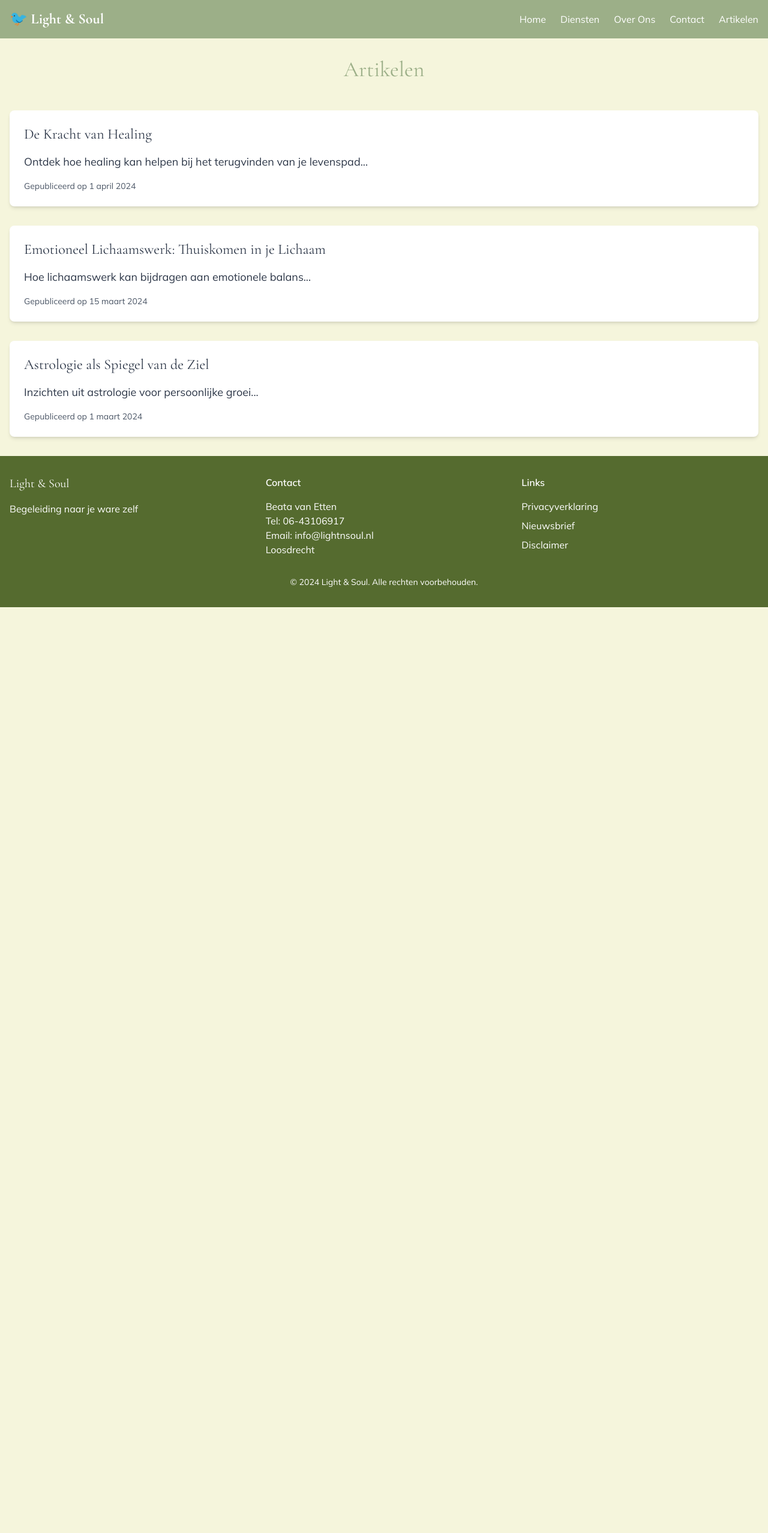
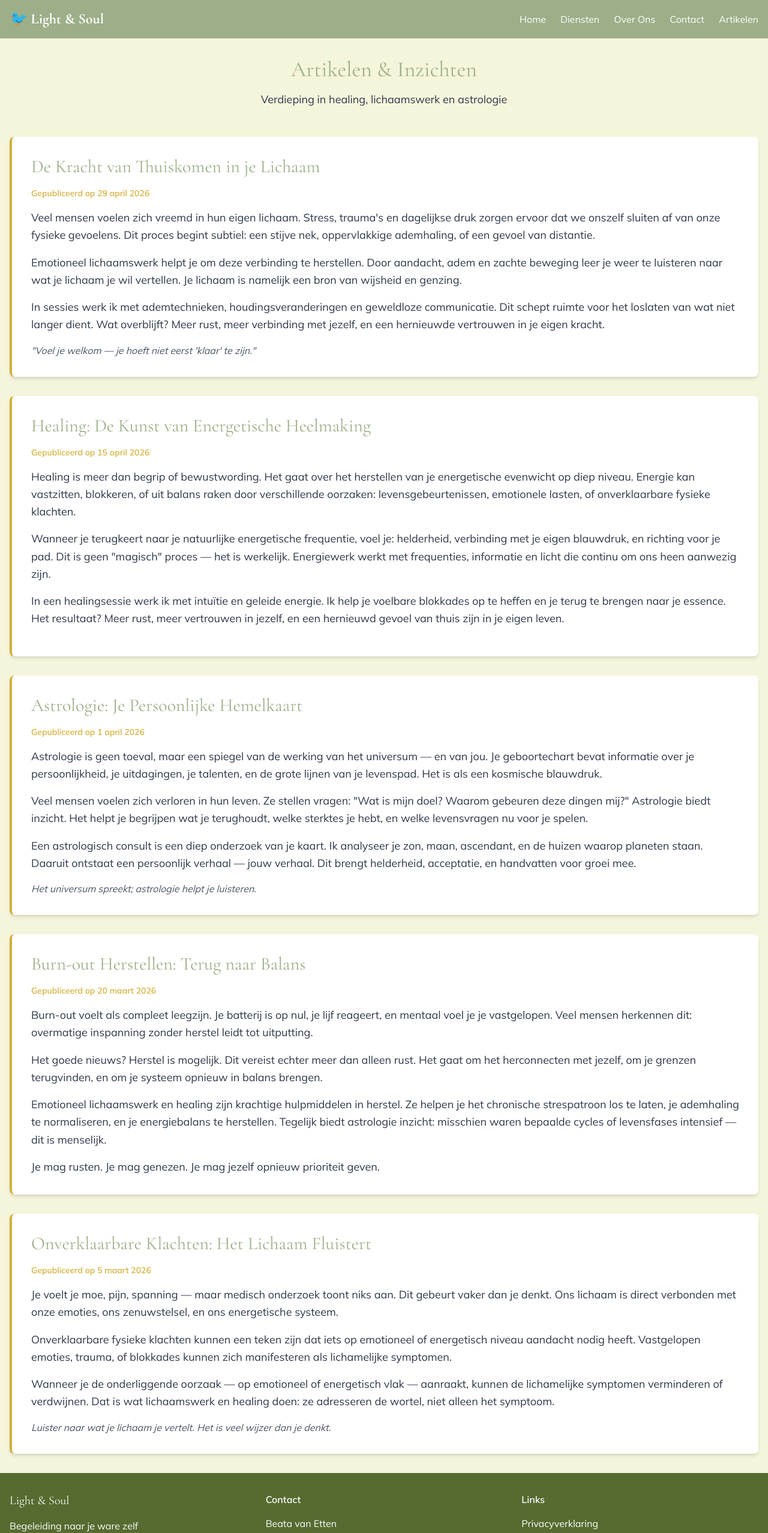
Before and after one commit to hansleemans-commits/lightnsoul, a Next.js app: page /artikelen in a window 1280 px wide. Shown: the top 2555 px of the page at 60% size. Before the commit the page ends 1012 px from the top, so only its background shows below. Built offline with nearby package versions, Linux system fonts and the light colour scheme.

Commit message:
Add: Comprehensive articles and blog content for artikelen page

```diff
--- a/app/artikelen/page.tsx
+++ b/app/artikelen/page.tsx
@@ -1,25 +1,84 @@
 export default function Artikelen() {
   return (
     <div className="container mx-auto px-4 py-8">
-      <h1 className="text-4xl font-serif text-center mb-12 text-sage-green">Artikelen</h1>
+      <h1 className="text-4xl font-serif text-center mb-4 text-sage-green">Artikelen & Inzichten</h1>
+      <p className="text-center text-lg mb-12 max-w-2xl mx-auto">Verdieping in healing, lichaamswerk en astrologie</p>
 
       <div className="space-y-8">
-        <article className="bg-white p-6 rounded-lg shadow-md">
-          <h2 className="text-2xl font-serif mb-4">De Kracht van Healing</h2>
-          <p className="text-lg mb-4">Ontdek hoe healing kan helpen bij het terugvinden van je levenspad...</p>
-          <p className="text-sm text-gray-600">Gepubliceerd op 1 april 2024</p>
+        <article className="bg-white p-8 rounded-lg shadow-md border-l-4 border-soft-gold">
+          <h2 className="text-3xl font-serif mb-4 text-sage-green">De Kracht van Thuiskomen in je Lichaam</h2>
+          <p className="text-sm text-soft-gold font-semibold mb-4">Gepubliceerd op 29 april 2026</p>
+          <p className="text-lg mb-4 leading-relaxed">
+            Veel mensen voelen zich vreemd in hun eigen lichaam. Stress, trauma's en dagelijkse druk zorgen ervoor dat we onszelf sluiten af van onze fysieke gevoelens. Dit proces begint subtiel: een stijve nek, oppervlakkige ademhaling, of een gevoel van distantie.
+          </p>
+          <p className="text-lg mb-4 leading-relaxed">
+            Emotioneel lichaamswerk helpt je om deze verbinding te herstellen. Door aandacht, adem en zachte beweging leer je weer te luisteren naar wat je lichaam je wil vertellen. Je lichaam is namelijk een bron van wijsheid en genzing.
+          </p>
+          <p className="text-lg mb-4 leading-relaxed">
+            In sessies werk ik met ademtechnieken, houdingsveranderingen en geweldloze communicatie. Dit schept ruimte voor het loslaten van wat niet langer dient. Wat overblijft? Meer rust, meer verbinding met jezelf, en een hernieuwde vertrouwen in je eigen kracht.
+          </p>
+          <p className="text-base text-gray-600 italic">"Voel je welkom — je hoeft niet eerst 'klaar' te zijn."</p>
         </article>
 
-        <article className="bg-white p-6 rounded-lg shadow-md">
-          <h2 className="text-2xl font-serif mb-4">Emotioneel Lichaamswerk: Thuiskomen in je Lichaam</h2>
-          <p className="text-lg mb-4">Hoe lichaamswerk kan bijdragen aan emotionele balans...</p>
-          <p className="text-sm text-gray-600">Gepubliceerd op 15 maart 2024</p>
+        <article className="bg-white p-8 rounded-lg shadow-md border-l-4 border-soft-gold">
+          <h2 className="text-3xl font-serif mb-4 text-sage-green">Healing: De Kunst van Energetische Heelmaking</h2>
+          <p className="text-sm text-soft-gold font-semibold mb-4">Gepubliceerd op 15 april 2026</p>
+          <p className="text-lg mb-4 leading-relaxed">
+            Healing is meer dan begrip of bewustwording. Het gaat over het herstellen van je energetische evenwicht op diep niveau. Energie kan vastzitten, blokkeren, of uit balans raken door verschillende oorzaken: levensgebeurtenissen, emotionele lasten, of onverklaarbare fysieke klachten.
+          </p>
+          <p className="text-lg mb-4 leading-relaxed">
+            Wanneer je terugkeert naar je natuurlijke energetische frequentie, voel je: helderheid, verbinding met je eigen blauwdruk, en richting voor je pad. Dit is geen "magisch" proces — het is werkelijk. Energiewerk werkt met frequenties, informatie en licht die continu om ons heen aanwezig zijn.
+          </p>
+          <p className="text-lg mb-4 leading-relaxed">
+            In een healingsessie werk ik met intuïtie en geleide energie. Ik help je voelbare blokkades op te heffen en je terug te brengen naar je essence. Het resultaat? Meer rust, meer vertrouwen in jezelf, en een hernieuwd gevoel van thuis zijn in je eigen leven.
+          </p>
         </article>
 
-        <article className="bg-white p-6 rounded-lg shadow-md">
-          <h2 className="text-2xl font-serif mb-4">Astrologie als Spiegel van de Ziel</h2>
-          <p className="text-lg mb-4">Inzichten uit astrologie voor persoonlijke groei...</p>
-          <p className="text-sm text-gray-600">Gepubliceerd op 1 maart 2024</p>
+        <article className="bg-white p-8 rounded-lg shadow-md border-l-4 border-soft-gold">
+          <h2 className="text-3xl font-serif mb-4 text-sage-green">Astrologie: Je Persoonlijke Hemelkaart</h2>
+          <p className="text-sm text-soft-gold font-semibold mb-4">Gepubliceerd op 1 april 2026</p>
+          <p className="text-lg mb-4 leading-relaxed">
+            Astrologie is geen toeval, maar een spiegel van de werking van het universum — en van jou. Je geboortechart bevat informatie over je persoonlijkheid, je uitdagingen, je talenten, en de grote lijnen van je levenspad. Het is als een kosmische blauwdruk.
+          </p>
+          <p className="text-lg mb-4 leading-relaxed">
+            Veel mensen voelen zich verloren in hun leven. Ze stellen vragen: "Wat is mijn doel? Waarom gebeuren deze dingen mij?" Astrologie biedt inzicht. Het helpt je begrijpen wat je terughoudt, welke sterktes je hebt, en welke levensvragen nu voor je spelen.
+          </p>
+          <p className="text-lg mb-4 leading-relaxed">
+            Een astrologisch consult is een diep onderzoek van je kaart. Ik analyseer je zon, maan, ascendant, en de huizen waarop planeten staan. Daaruit ontstaat een persoonlijk verhaal — jouw verhaal. Dit brengt helderheid, acceptatie, en handvatten voor groei mee.
+          </p>
+          <p className="text-base text-gray-600 italic">Het universum spreekt; astrologie helpt je luisteren.</p>
+        </article>
+
+        <article className="bg-white p-8 rounded-lg shadow-md border-l-4 border-soft-gold">
+          <h2 className="text-3xl font-serif mb-4 text-sage-green">Burn-out Herstellen: Terug naar Balans</h2>
+          <p className="text-sm text-soft-gold font-semibold mb-4">Gepubliceerd op 20 maart 2026</p>
+          <p className="text-lg mb-4 leading-relaxed">
+            Burn-out voelt als compleet leegzijn. Je batterij is op nul, je lijf reageert, en mentaal voel je je vastgelopen. Veel mensen herkennen dit: overmatige inspanning zonder herstel leidt tot uitputting.
+          </p>
+          <p className="text-lg mb-4 leading-relaxed">
+            Het goede nieuws? Herstel is mogelijk. Dit vereist echter meer dan alleen rust. Het gaat om het herconnecten met jezelf, om je grenzen terugvinden, en om je systeem opnieuw in balans brengen.
+          </p>
+          <p className="text-lg mb-4 leading-relaxed">
+            Emotioneel lichaamswerk en healing zijn krachtige hulpmiddelen in herstel. Ze helpen je het chronische strespatroon los te laten, je ademhaling te normaliseren, en je energiebalans te herstellen. Tegelijk biedt astrologie inzicht: misschien waren bepaalde cycles of levensfases intensief — dit is menselijk.
+          </p>
+          <p className="text-lg leading-relaxed">
+            Je mag rusten. Je mag genezen. Je mag jezelf opnieuw prioriteit geven.
+          </p>
+        </article>
+
+        <article className="bg-white p-8 rounded-lg shadow-md border-l-4 border-soft-gold">
+          <h2 className="text-3xl font-serif mb-4 text-sage-green">Onverklaarbare Klachten: Het Lichaam Fluistert</h2>
+          <p className="text-sm text-soft-gold font-semibold mb-4">Gepubliceerd op 5 maart 2026</p>
+          <p className="text-lg mb-4 leading-relaxed">
+            Je voelt je moe, pijn, spanning — maar medisch onderzoek toont niks aan. Dit gebeurt vaker dan je denkt. Ons lichaam is direct verbonden met onze emoties, ons zenuwstelsel, en ons energetische systeem.
+          </p>
+          <p className="text-lg mb-4 leading-relaxed">
+            Onverklaarbare fysieke klachten kunnen een teken zijn dat iets op emotioneel of energetisch niveau aandacht nodig heeft. Vastgelopen emoties, trauma, of blokkades kunnen zich manifesteren als lichamelijke symptomen.
+          </p>
+          <p className="text-lg mb-4 leading-relaxed">
+            Wanneer je de onderliggende oorzaak — op emotioneel of energetisch vlak — aanraakt, kunnen de lichamelijke symptomen verminderen of verdwijnen. Dat is wat lichaamswerk en healing doen: ze adresseren de wortel, niet alleen het symptoom.
+          </p>
+          <p className="text-base text-gray-600 italic">Luister naar wat je lichaam je vertelt. Het is veel wijzer dan je denkt.</p>
         </article>
       </div>
     </div>
```
